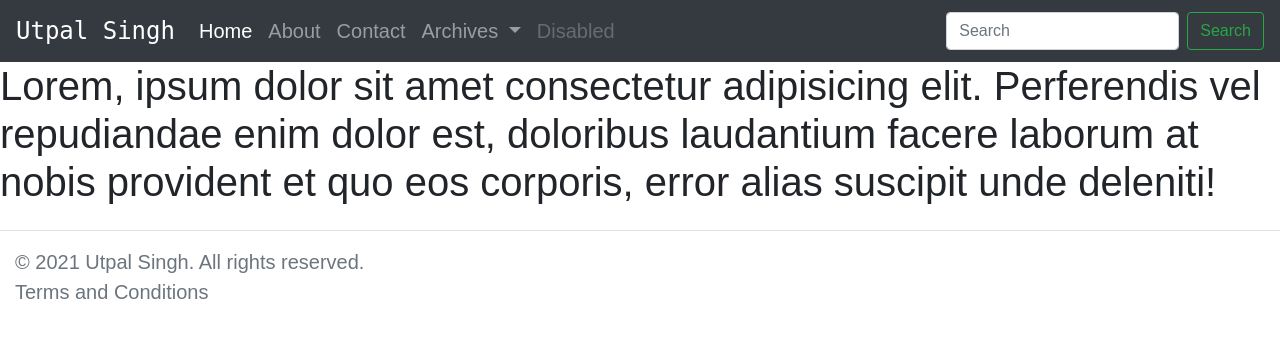
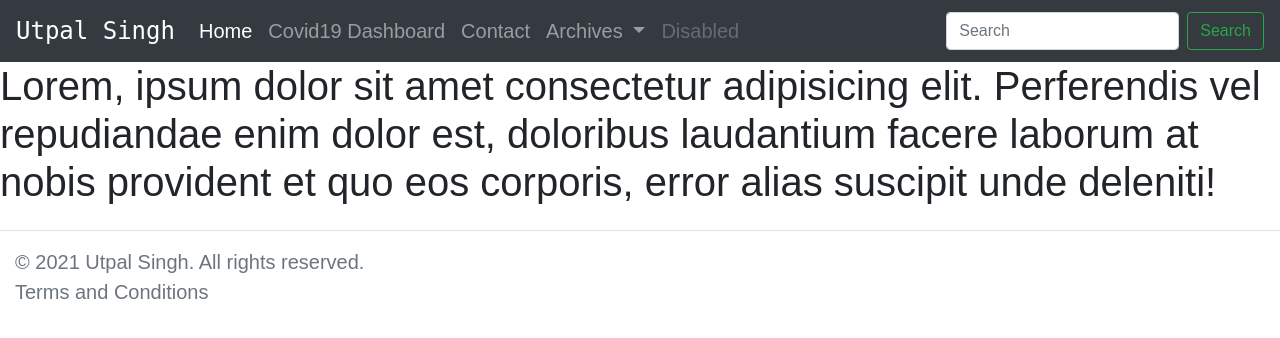
Before and after one commit to utpal-singh/utpalsingh, a Django app: page / in a window 1280 px wide. Shown: the top 338 px of the page. Run offline with Django 3.2, Linux system fonts and the light colour scheme; parts of the project's set-up code (start-up, migrations or seed data) failed here and were passed over.

Commit message:
covid 19 dashboard routed in base

```diff
--- a/templates/covid19/base.html
+++ b/templates/covid19/base.html
@@ -63,7 +63,7 @@
                     <a class="nav-link" href="/">Home <span class="sr-only">(current)</span></a>
                 </li>
                 <li class="nav-item">
-                    <a class="nav-link" href="/">About</a>
+                    <a class="nav-link" href="/">Covid19 Dashboard and predictions</a>
                 </li>
 
                 <li class="nav-item">
--- a/templates/pages/base.html
+++ b/templates/pages/base.html
@@ -63,7 +63,7 @@
                     <a class="nav-link" href="/">Home <span class="sr-only">(current)</span></a>
                 </li>
                 <li class="nav-item">
-                    <a class="nav-link" href="/">About</a>
+                    <a class="nav-link" href="/covid19">Covid19 Dashboard</a>
                 </li>
 
                 <li class="nav-item">
```
